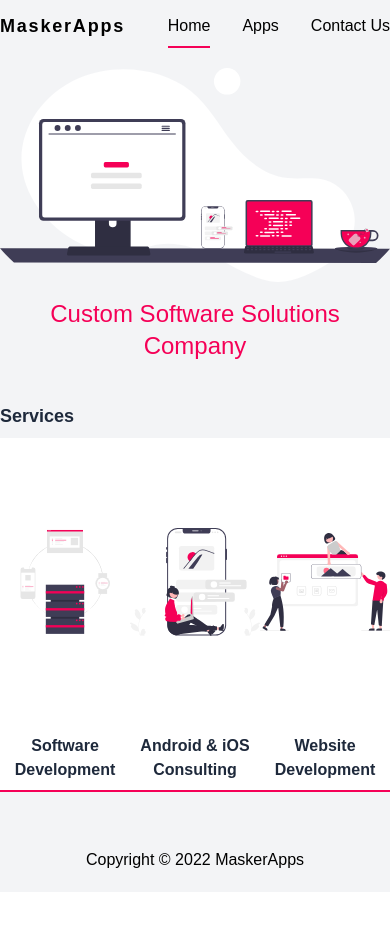
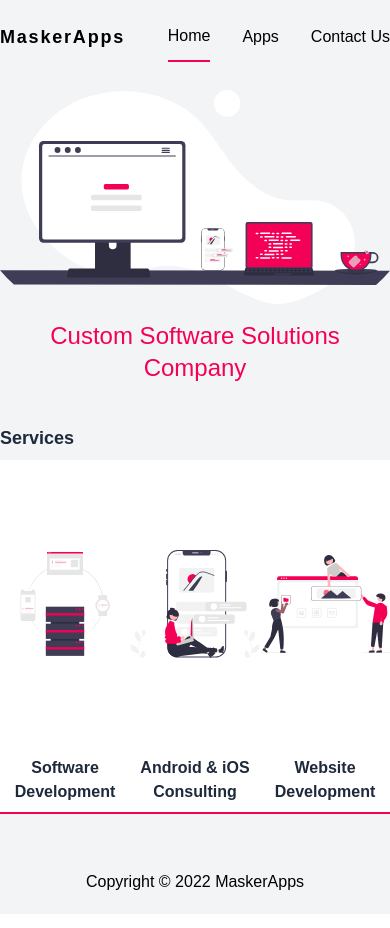
Before and after one commit to mkamran8/maskerapps, a Nuxt app: page / in a window 390 px wide. Shown: the top 928 px of the page. Built offline with nearby package versions, Linux system fonts and the light colour scheme.

Commit message:
menu border fixed on small screens

```diff
--- a/app.vue
+++ b/app.vue
@@ -29,7 +29,7 @@
             <li v-for="menu in menus"
               class="font-medium text-md"
             >
-              <router-link :to="menu.route" class="hover:text-red py-3" v-on:click="changeActive(menu.text)"
+              <router-link :to="menu.route" class="hover:text-red py-3 inline-block" v-on:click="changeActive(menu.text)"
               :class="(activeMenu === menu.text) ? 'border-b-2 border-red' : ''"
               >
                 {{menu.text}}
```
